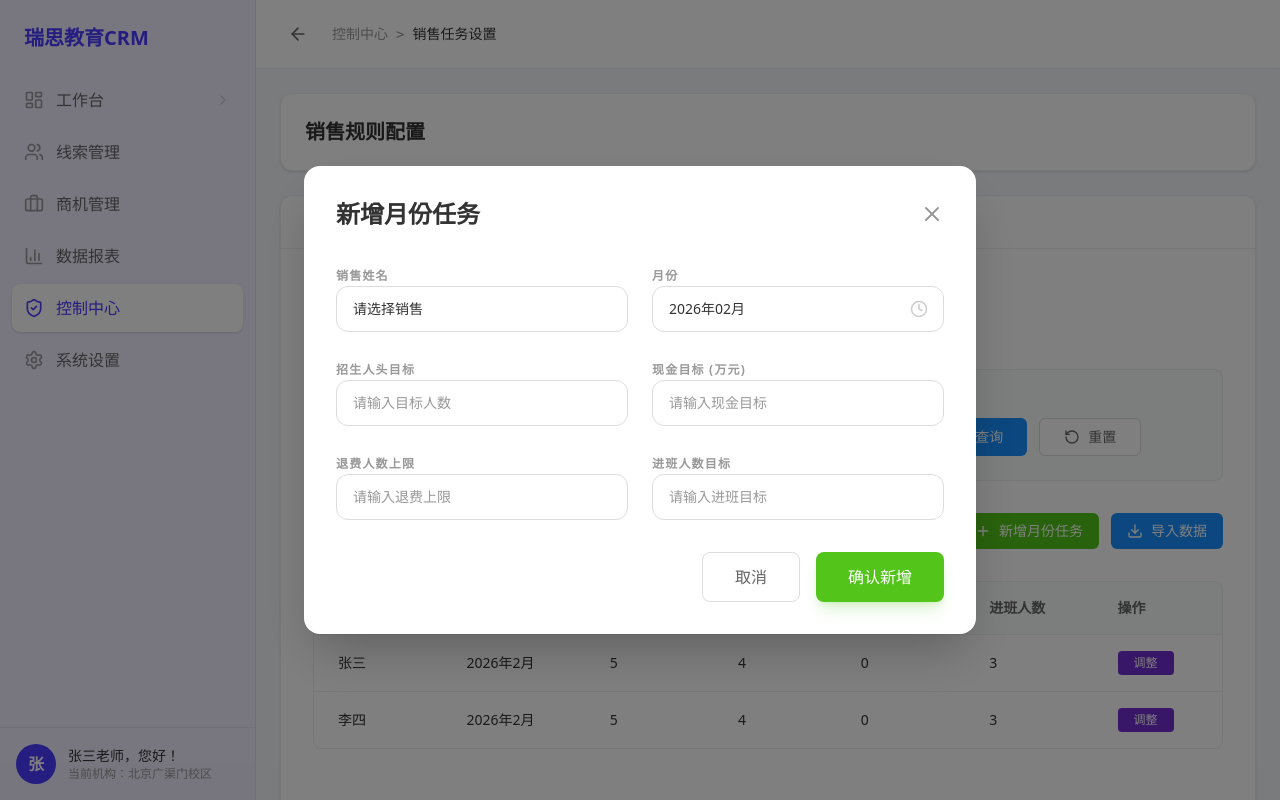
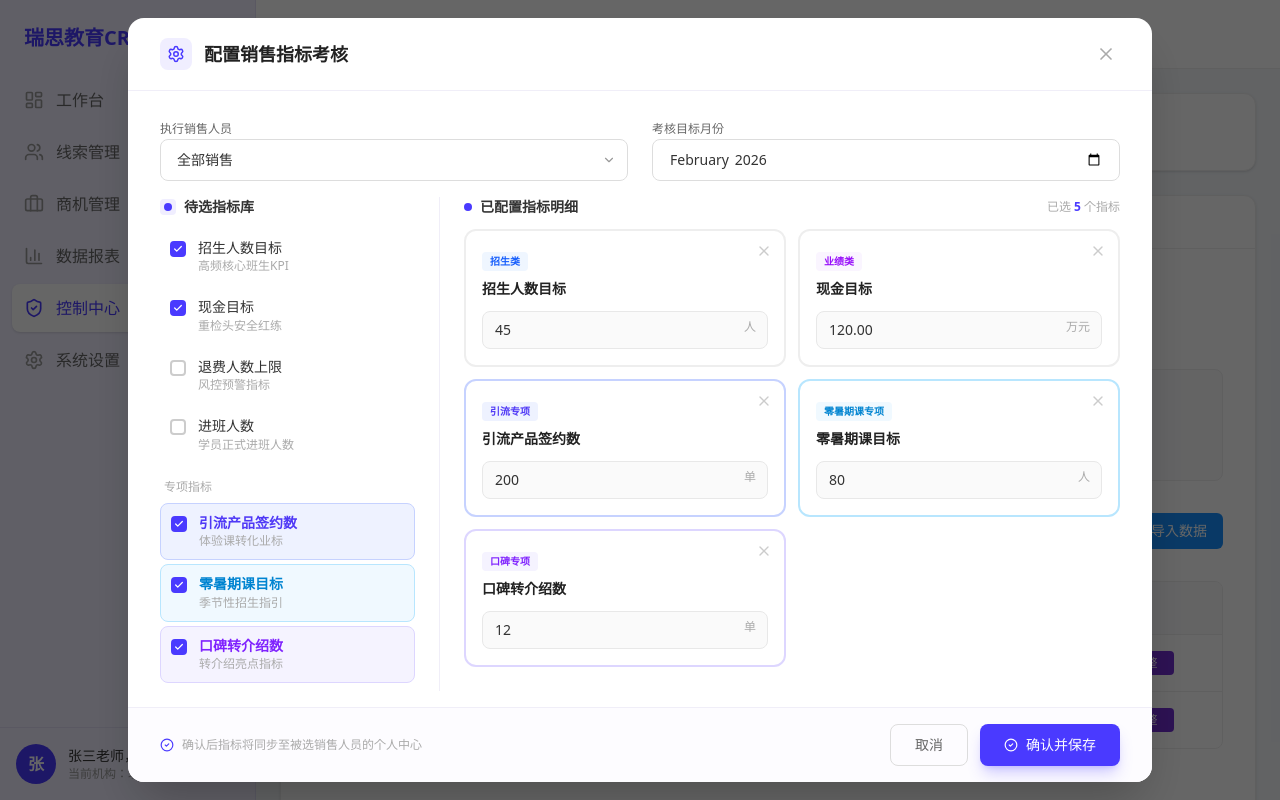
Before and after one commit to Strawberry-codeS/crm-sales-rules-config, a React (Vite) app: page / in a window 1280 px wide. Both pictures are taken after a click on the button "新增月份任务". Built offline with nearby package versions, Linux system fonts and the light colour scheme.

Commit message:
feat: redesign monthly task modal to indicator config panel style

```diff
--- a/src/App.tsx
+++ b/src/App.tsx
@@ -145,11 +145,59 @@ export default function App() {
   );
 }
 
+// ========== 配置销售指标考核 Modal Types ==========
+type Indicator = {
+  id: string;
+  name: string;
+  desc: string;
+  category: string;
+  unit: string;
+};
+
+const ALL_INDICATORS: Indicator[] = [
+  { id: 'recruit', name: '招生人数目标', desc: '高频核心班生KPI', category: '招生类', unit: '人' },
+  { id: 'cash', name: '现金目标', desc: '重检头安全红练', category: '业绩类', unit: '万元' },
+  { id: 'refund', name: '退费人数上限', desc: '风控预警指标', category: '常规', unit: '人' },
+  { id: 'classIn', name: '进班人数', desc: '学员正式进班人数', category: '常规', unit: '人' },
+  { id: 'flow', name: '引流产品签约数', desc: '体验课转化业标', category: '引流专项', unit: '单' },
+  { id: 'winter', name: '零暑期课目标', desc: '季节性招生指引', category: '零暑期课专项', unit: '人' },
+  { id: 'referral', name: '口碑转介绍数', desc: '转介绍亮点指标', category: '口碑专项', unit: '单' },
+];
+
+const CATEGORY_COLORS: Record<string, { bg: string; text: string; border: string }> = {
+  '招生类': { bg: 'bg-blue-50', text: 'text-blue-600', border: 'border-blue-200' },
+  '业绩类': { bg: 'bg-purple-50', text: 'text-purple-600', border: 'border-purple-200' },
+  '常规': { bg: 'bg-gray-50', text: 'text-gray-500', border: 'border-gray-200' },
+  '引流专项': { bg: 'bg-indigo-50', text: 'text-indigo-600', border: 'border-indigo-200' },
+  '零暑期课专项': { bg: 'bg-sky-50', text: 'text-sky-600', border: 'border-sky-200' },
+  '口碑专项': { bg: 'bg-violet-50', text: 'text-violet-600', border: 'border-violet-200' },
+};
+
 function MonthlyPlanView() {
   const [showModal, setShowModal] = useState(false);
   const [showMonthPicker, setShowMonthPicker] = useState(false);
   const [selectedMonth, setSelectedMonth] = useState('2026年02月');
   const [pickerYear, setPickerYear] = useState(2026);
+
+  // 配置指标弹窗状态
+  const [configSalesperson, setConfigSalesperson] = useState('全部销售');
+  const [configMonth, setConfigMonth] = useState('2026-02');
+  const [selectedIndicatorIds, setSelectedIndicatorIds] = useState<string[]>(['recruit', 'cash', 'flow', 'winter', 'referral']);
+  const [indicatorValues, setIndicatorValues] = useState<Record<string, string>>({
+    recruit: '45', cash: '120.00', flow: '200', winter: '80', referral: '12'
+  });
+
+  const toggleIndicator = (id: string) => {
+    if (selectedIndicatorIds.includes(id)) {
+      setSelectedIndicatorIds(prev => prev.filter(i => i !== id));
+    } else {
+      setSelectedIndicatorIds(prev => [...prev, id]);
+    }
+  };
+
+  const removeIndicator = (id: string) => {
+    setSelectedIndicatorIds(prev => prev.filter(i => i !== id));
+  };
 
   const months = [
     '01月', '02月', '03月', '04月', '05月', '06月',
@@ -254,133 +302,197 @@ function MonthlyPlanView() {
         </table>
       </div>
 
-      {/* Add Monthly Task Modal */}
+      {/* 配置销售指标考核 Modal */}
       <AnimatePresence>
         {showModal && (
-          <div className="fixed inset-0 bg-black/50 flex items-center justify-center z-50 p-4">
+          <div className="fixed inset-0 bg-black/60 flex items-center justify-center z-50 p-4">
             <motion.div
-              initial={{ scale: 0.9, opacity: 0 }}
-              animate={{ scale: 1, opacity: 1 }}
-              exit={{ scale: 0.9, opacity: 0 }}
-              className="bg-white rounded-2xl shadow-2xl w-full max-w-2xl overflow-hidden"
+              initial={{ scale: 0.92, opacity: 0, y: 20 }}
+              animate={{ scale: 1, opacity: 1, y: 0 }}
+              exit={{ scale: 0.92, opacity: 0, y: 20 }}
+              transition={{ type: 'spring', stiffness: 300, damping: 30 }}
+              className="bg-white rounded-2xl shadow-2xl w-full max-w-5xl overflow-hidden"
             >
-              <div className="p-8">
-                <div className="flex justify-between items-center mb-8">
-                  <h3 className="text-2xl font-bold text-[#333]">新增月份任务</h3>
-                  <button onClick={() => setShowModal(false)} className="text-[#999] hover:text-[#333] transition-colors">
-                    <X size={24} />
-                  </button>
+              {/* Modal Header */}
+              <div className="flex justify-between items-center px-8 py-5 border-b border-[#F0EEF8]">
+                <div className="flex items-center space-x-3">
+                  <div className="w-8 h-8 bg-[#F0EEFF] rounded-lg flex items-center justify-center">
+                    <Settings size={18} className="text-[#4A3AFF]" />
+                  </div>
+                  <h3 className="text-lg font-bold text-[#222]">配置销售指标考核</h3>
                 </div>
+                <button onClick={() => setShowModal(false)} className="text-[#AAA] hover:text-[#333] transition-colors p-1 rounded-full hover:bg-gray-100">
+                  <X size={20} />
+                </button>
+              </div>
 
-                <div className="grid grid-cols-2 gap-6 mb-8">
-                  <div className="space-y-2">
-                    <label className="text-xs font-bold text-[#999] uppercase tracking-widest">销售姓名</label>
-                    <select className="w-full border border-[#DDD] rounded-xl px-4 py-3 text-sm focus:ring-2 focus:ring-[#4A3AFF]/20 focus:border-[#4A3AFF] appearance-none bg-white">
-                      <option value="">请选择销售</option>
+              {/* Top Selectors */}
+              <div className="grid grid-cols-2 gap-6 px-8 pt-6 pb-4">
+                <div className="space-y-1.5">
+                  <label className="text-xs text-[#666]">执行销售人员</label>
+                  <div className="relative">
+                    <select
+                      value={configSalesperson}
+                      onChange={e => setConfigSalesperson(e.target.value)}
+                      className="w-full border border-[#DDD] rounded-lg px-4 py-2.5 text-sm bg-white focus:outline-none focus:ring-2 focus:ring-[#4A3AFF]/20 focus:border-[#4A3AFF] appearance-none"
+                    >
+                      <option value="全部销售">全部销售</option>
                       <option value="张三">张三</option>
                       <option value="李四">李四</option>
                       <option value="王五">王五</option>
                     </select>
+                    <ChevronRight size={14} className="absolute right-3 top-3.5 rotate-90 text-[#999] pointer-events-none" />
                   </div>
-                  <div className="space-y-2 relative">
-                    <label className="text-xs font-bold text-[#999] uppercase tracking-widest">月份</label>
-                    <div className="relative">
-                      <input
-                        type="text"
-                        readOnly
-                        value={selectedMonth}
-                        onClick={() => setShowMonthPicker(!showMonthPicker)}
-                        placeholder="2026年02月"
-                        className="w-full border border-[#DDD] rounded-xl px-4 py-3 text-sm focus:ring-2 focus:ring-[#4A3AFF]/20 focus:border-[#4A3AFF] cursor-pointer"
-                      />
-                      <Clock size={18} className="absolute right-4 top-3.5 text-[#CCC] pointer-events-none" />
+                </div>
+                <div className="space-y-1.5">
+                  <label className="text-xs text-[#666]">考核目标月份</label>
+                  <input
+                    type="month"
+                    value={configMonth}
+                    onChange={e => setConfigMonth(e.target.value)}
+                    className="w-full border border-[#DDD] rounded-lg px-4 py-2.5 text-sm bg-white focus:outline-none focus:ring-2 focus:ring-[#4A3AFF]/20 focus:border-[#4A3AFF]"
+                  />
+                </div>
+              </div>
+
+              {/* Two-panel Body */}
+              <div className="grid grid-cols-[280px_1fr] gap-0 px-8 pb-4" style={{ minHeight: 380 }}>
+                {/* Left: Indicator Library */}
+                <div className="pr-6 border-r border-[#F0EEF8]">
+                  <div className="flex items-center space-x-2 mb-3">
+                    <div className="w-4 h-4 bg-[#F0EEFF] rounded flex items-center justify-center">
+                      <div className="w-2 h-2 bg-[#4A3AFF] rounded-sm" />
                     </div>
+                    <span className="text-sm font-semibold text-[#333]">待选指标库</span>
+                  </div>
 
-                    {/* Month Picker Dropdown */}
-                    <AnimatePresence>
-                      {showMonthPicker && (
-                        <motion.div
-                          initial={{ opacity: 0, y: 10 }}
-                          animate={{ opacity: 1, y: 0 }}
-                          exit={{ opacity: 0, y: 10 }}
-                          className="absolute top-full left-0 right-0 mt-2 bg-white border border-[#EEE] rounded-xl shadow-xl z-50 p-4"
+                  {/* Group by category - basic indicators */}
+                  <div className="space-y-1 mb-4">
+                    {ALL_INDICATORS.filter(ind => !['引流专项', '零暑期课专项', '口碑专项'].includes(ind.category)).map(ind => (
+                      <label key={ind.id} className="flex items-start space-x-3 p-2.5 rounded-lg hover:bg-[#F8F7FF] cursor-pointer transition-colors">
+                        <div
+                          onClick={() => toggleIndicator(ind.id)}
+                          className={`mt-0.5 w-4 h-4 rounded border-2 flex-shrink-0 flex items-center justify-center cursor-pointer transition-colors ${selectedIndicatorIds.includes(ind.id)
+                            ? 'bg-[#4A3AFF] border-[#4A3AFF]'
+                            : 'border-[#CCC] bg-white'
+                            }`}
                         >
-                          <div className="flex justify-between items-center mb-4 border-b border-[#F5F5F5] pb-2">
-                            <button onClick={() => setPickerYear(pickerYear - 1)} className="p-1 hover:bg-gray-100 rounded text-[#999]">
-                              <ArrowLeft size={14} />
-                            </button>
-                            <span className="font-bold text-[#333]">{pickerYear}年</span>
-                            <button onClick={() => setPickerYear(pickerYear + 1)} className="p-1 hover:bg-gray-100 rounded text-[#999]">
-                              <ChevronRight size={14} />
-                            </button>
-                          </div>
-                          <div className="grid grid-cols-3 gap-2">
-                            {months.map((m, idx) => {
-                              const monthStr = `${pickerYear}年${m}`;
-                              return (
-                                <button
-                                  key={idx}
-                                  onClick={() => {
-                                    setSelectedMonth(monthStr);
-                                    setShowMonthPicker(false);
-                                  }}
-                                  className={`py-2 text-xs rounded-lg transition-colors ${selectedMonth === monthStr ? 'bg-[#4A3AFF] text-white font-bold' : 'hover:bg-[#F0EEFF] text-[#666]'}`}
-                                >
-                                  {m}
-                                </button>
-                              );
-                            })}
-                          </div>
-                        </motion.div>
-                      )}
-                    </AnimatePresence>
+                          {selectedIndicatorIds.includes(ind.id) && <Check size={10} className="text-white" strokeWidth={3} />}
+                        </div>
+                        <div onClick={() => toggleIndicator(ind.id)} className="flex-1">
+                          <p className="text-sm font-medium text-[#333] leading-tight">{ind.name}</p>
+                          <p className="text-xs text-[#AAA] mt-0.5">{ind.desc}</p>
+                        </div>
+                      </label>
+                    ))}
                   </div>
-                  <div className="space-y-2">
-                    <label className="text-xs font-bold text-[#999] uppercase tracking-widest">招生人头目标</label>
-                    <input
-                      type="number"
-                      placeholder="请输入目标人数"
-                      className="w-full border border-[#DDD] rounded-xl px-4 py-3 text-sm focus:ring-2 focus:ring-[#4A3AFF]/20 focus:border-[#4A3AFF]"
-                    />
-                  </div>
-                  <div className="space-y-2">
-                    <label className="text-xs font-bold text-[#999] uppercase tracking-widest">现金目标 (万元)</label>
-                    <input
-                      type="number"
-                      placeholder="请输入现金目标"
-                      className="w-full border border-[#DDD] rounded-xl px-4 py-3 text-sm focus:ring-2 focus:ring-[#4A3AFF]/20 focus:border-[#4A3AFF]"
-                    />
-                  </div>
-                  <div className="space-y-2">
-                    <label className="text-xs font-bold text-[#999] uppercase tracking-widest">退费人数上限</label>
-                    <input
-                      type="number"
-                      placeholder="请输入退费上限"
-                      className="w-full border border-[#DDD] rounded-xl px-4 py-3 text-sm focus:ring-2 focus:ring-[#4A3AFF]/20 focus:border-[#4A3AFF]"
-                    />
-                  </div>
-                  <div className="space-y-2">
-                    <label className="text-xs font-bold text-[#999] uppercase tracking-widest">进班人数目标</label>
-                    <input
-                      type="number"
-                      placeholder="请输入进班目标"
-                      className="w-full border border-[#DDD] rounded-xl px-4 py-3 text-sm focus:ring-2 focus:ring-[#4A3AFF]/20 focus:border-[#4A3AFF]"
-                    />
+
+                  {/* Special indicators */}
+                  <div className="mb-2">
+                    <p className="text-xs text-[#AAA] font-medium mb-2 pl-1">专项指标</p>
+                    <div className="space-y-1">
+                      {ALL_INDICATORS.filter(ind => ['引流专项', '零暑期课专项', '口碑专项'].includes(ind.category)).map(ind => {
+                        const colors = CATEGORY_COLORS[ind.category];
+                        return (
+                          <label key={ind.id} className={`flex items-start space-x-3 p-2.5 rounded-lg border cursor-pointer transition-all ${selectedIndicatorIds.includes(ind.id)
+                            ? `${colors.bg} ${colors.border} border`
+                            : 'border-[#EEE] hover:border-[#D3ADFF] hover:bg-[#FAF8FF]'
+                            }`}>
+                            <div
+                              onClick={() => toggleIndicator(ind.id)}
+                              className={`mt-0.5 w-4 h-4 rounded border-2 flex-shrink-0 flex items-center justify-center cursor-pointer transition-colors ${selectedIndicatorIds.includes(ind.id)
+                                ? 'bg-[#4A3AFF] border-[#4A3AFF]'
+                                : 'border-[#CCC] bg-white'
+                                }`}
+                            >
+                              {selectedIndicatorIds.includes(ind.id) && <Check size={10} className="text-white" strokeWidth={3} />}
+                            </div>
+                            <div onClick={() => toggleIndicator(ind.id)} className="flex-1">
+                              <p className={`text-sm font-semibold leading-tight ${selectedIndicatorIds.includes(ind.id) ? colors.text : 'text-[#333]'}`}>{ind.name}</p>
+                              <p className="text-xs text-[#AAA] mt-0.5">{ind.desc}</p>
+                            </div>
+                          </label>
+                        );
+                      })}
+                    </div>
                   </div>
                 </div>
 
-                <div className="flex justify-end space-x-4">
+                {/* Right: Configured Indicators Detail */}
+                <div className="pl-6">
+                  <div className="flex items-center justify-between mb-3">
+                    <div className="flex items-center space-x-2">
+                      <div className="w-2 h-2 rounded-full bg-[#4A3AFF]" />
+                      <span className="text-sm font-semibold text-[#333]">已配置指标明细</span>
+                    </div>
+                    <span className="text-xs text-[#AAA]">
+                      已选 <span className="text-[#4A3AFF] font-bold">{selectedIndicatorIds.length}</span> 个指标
+                    </span>
+                  </div>
+
+                  <div className="grid grid-cols-2 gap-3">
+                    {selectedIndicatorIds.map(id => {
+                      const ind = ALL_INDICATORS.find(i => i.id === id)!;
+                      const colors = CATEGORY_COLORS[ind.category] || CATEGORY_COLORS['常规'];
+                      return (
+                        <motion.div
+                          key={id}
+                          layout
+                          initial={{ opacity: 0, scale: 0.95 }}
+                          animate={{ opacity: 1, scale: 1 }}
+                          exit={{ opacity: 0, scale: 0.95 }}
+                          className={`relative rounded-xl border-2 p-4 ${['引流专项', '零暑期课专项', '口碑专项'].includes(ind.category)
+                            ? `${colors.border} bg-white`
+                            : 'border-[#EEE] bg-white'
+                            }`}
+                        >
+                          <button
+                            onClick={() => removeIndicator(id)}
+                            className="absolute top-3 right-3 text-[#CCC] hover:text-[#FF4D4F] transition-colors"
+                          >
+                            <X size={16} />
+                          </button>
+                          <span className={`inline-block text-[10px] font-semibold px-2 py-0.5 rounded mb-2 ${colors.bg} ${colors.text}`}>
+                            {ind.category}
+                          </span>
+                          <p className="text-sm font-bold text-[#222] mb-3">{ind.name}</p>
+                          <div className="relative">
+                            <input
+                              type="number"
+                              value={indicatorValues[id] || ''}
+                              onChange={e => setIndicatorValues(prev => ({ ...prev, [id]: e.target.value }))}
+                              placeholder="请输入目标值"
+                              className="w-full border border-[#E8E8E8] rounded-lg px-3 py-2 pr-12 text-sm bg-[#FAFAFA] focus:outline-none focus:ring-2 focus:ring-[#4A3AFF]/20 focus:border-[#4A3AFF]"
+                            />
+                            <span className="absolute right-3 top-2 text-xs text-[#AAA]">{ind.unit}</span>
+                          </div>
+                        </motion.div>
+                      );
+                    })}
+
+                  </div>
+                </div>
+              </div>
+
+              {/* Footer */}
+              <div className="flex items-center justify-between px-8 py-4 border-t border-[#F0EEF8] bg-[#FDFCFF]">
+                <div className="flex items-center space-x-2 text-xs text-[#AAA]">
+                  <CheckCircle2 size={14} className="text-[#4A3AFF]" />
+                  <span>确认后指标将同步至被选销售人员的个人中心</span>
+                </div>
+                <div className="flex space-x-3">
                   <button
                     onClick={() => setShowModal(false)}
-                    className="px-8 py-3 rounded-lg border border-[#DDD] text-[#666] font-medium hover:bg-gray-50 transition-colors"
+                    className="px-6 py-2.5 rounded-lg border border-[#DDD] text-[#666] text-sm font-medium hover:bg-gray-50 transition-colors"
                   >
                     取消
                   </button>
                   <button
                     onClick={() => setShowModal(false)}
-                    className="px-8 py-3 rounded-lg bg-[#52C41A] text-white font-medium hover:bg-[#73D13D] transition-colors shadow-lg shadow-[#52C41A]/20"
+                    className="px-6 py-2.5 rounded-lg bg-[#4A3AFF] text-white text-sm font-medium hover:bg-[#3D2EDD] transition-colors shadow-lg shadow-[#4A3AFF]/25 flex items-center space-x-2"
                   >
-                    确认新增
+                    <CheckCircle2 size={14} />
+                    <span>确认并保存</span>
                   </button>
                 </div>
               </div>
```
